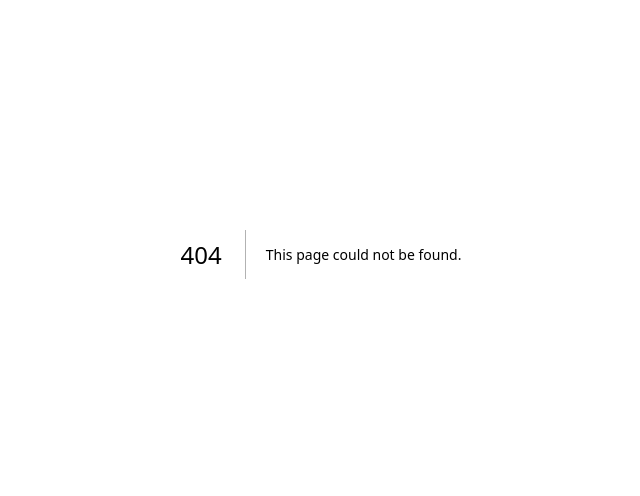
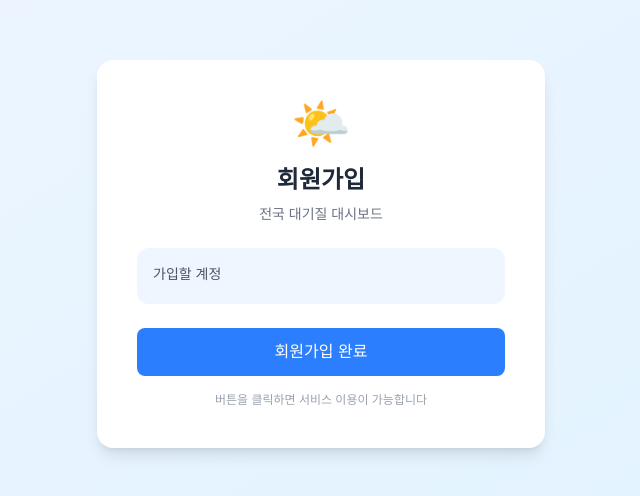
Before and after one commit to JinyongHyun/air-quality-dashboard, a Next.js app: page /register in a window 1280 px wide. Before the commit this address had no page. Shown: the part 146-642 px from the top of the page, without its empty margins (319-959 px from the left). Built offline with nearby package versions, Linux system fonts and the light colour scheme; no server answers.

Commit message:
feat: 신규 사용자 회원가입 페이지 추가 (DB에 없으면 /register로 이동)

```diff
--- /dev/null
+++ b/app/api/register/route.ts
@@ -0,0 +1,17 @@
+import { NextResponse } from 'next/server';
+import { auth } from '@/lib/auth';
+import db from '@/lib/db';
+
+export async function POST() {
+  const session = await auth();
+  if (!session?.user?.email) {
+    return NextResponse.json({ error: '로그인이 필요합니다.' }, { status: 401 });
+  }
+
+  await db.execute({
+    sql: `INSERT OR IGNORE INTO allowed_users (email) VALUES (?)`,
+    args: [session.user.email],
+  });
+
+  return NextResponse.json({ success: true });
+}
--- /dev/null
+++ b/app/register/page.tsx
@@ -0,0 +1,47 @@
+'use client';
+
+import { useSession } from 'next-auth/react';
+import { useRouter } from 'next/navigation';
+import { useState } from 'react';
+
+export default function RegisterPage() {
+  const { data: session } = useSession();
+  const router = useRouter();
+  const [loading, setLoading] = useState(false);
+
+  const handleRegister = async () => {
+    setLoading(true);
+    const res = await fetch('/api/register', { method: 'POST' });
+    if (res.ok) {
+      router.push('/dashboard');
+    } else {
+      setLoading(false);
+    }
+  };
+
+  return (
+    <div className="min-h-screen flex items-center justify-center bg-gradient-to-br from-blue-50 to-sky-100">
+      <div className="bg-white rounded-2xl shadow-lg p-10 w-full max-w-md text-center">
+        <div className="text-5xl mb-4">🌤️</div>
+        <h1 className="text-2xl font-bold text-gray-800 mb-2">회원가입</h1>
+        <p className="text-gray-500 mb-6 text-sm">전국 대기질 대시보드</p>
+
+        <div className="bg-blue-50 rounded-xl p-4 mb-6 text-left">
+          <p className="text-sm text-gray-600 mb-1">가입할 계정</p>
+          <p className="font-semibold text-gray-800">{session?.user?.name}</p>
+          <p className="text-sm text-gray-500">{session?.user?.email}</p>
+        </div>
+
+        <button
+          onClick={handleRegister}
+          disabled={loading}
+          className="w-full bg-blue-500 hover:bg-blue-600 disabled:bg-gray-300 text-white font-medium py-3 rounded-lg transition cursor-pointer"
+        >
+          {loading ? '가입 중...' : '회원가입 완료'}
+        </button>
+
+        <p className="mt-4 text-xs text-gray-400">버튼을 클릭하면 서비스 이용이 가능합니다</p>
+      </div>
+    </div>
+  );
+}
--- a/lib/auth.ts
+++ b/lib/auth.ts
@@ -1,6 +1,5 @@
 import NextAuth from 'next-auth';
 import Google from 'next-auth/providers/google';
-import db from './db';
 
 export const { handlers, signIn, signOut, auth } = NextAuth({
   providers: [
@@ -11,12 +10,7 @@ export const { handlers, signIn, signOut, auth } = NextAuth({
   ],
   callbacks: {
     async signIn({ user }) {
-      if (!user.email) return false;
-      await db.execute({
-        sql: `INSERT OR IGNORE INTO allowed_users (email) VALUES (?)`,
-        args: [user.email],
-      });
-      return true;
+      return !!user.email;
     },
     async session({ session }) {
       return session;
--- a/proxy.ts
+++ b/proxy.ts
@@ -1,17 +1,34 @@
 import { auth } from './lib/auth';
 import { NextResponse } from 'next/server';
+import { isAllowedUser } from './lib/db';
 
-export default auth((req) => {
+export default auth(async (req) => {
   const { pathname } = req.nextUrl;
 
   // 공개 경로는 통과
-  if (pathname.startsWith('/login') || pathname.startsWith('/api/auth') || pathname.startsWith('/api/init') || pathname.startsWith('/api/debug')) {
+  if (
+    pathname.startsWith('/login') ||
+    pathname.startsWith('/register') ||
+    pathname.startsWith('/api/auth') ||
+    pathname.startsWith('/api/init') ||
+    pathname.startsWith('/api/debug') ||
+    pathname.startsWith('/api/register')
+  ) {
     return NextResponse.next();
   }
 
-  // 로그인 안 된 경우 로그인 페이지로
+  // 로그인 안 된 경우
   if (!req.auth) {
     return NextResponse.redirect(new URL('/login', req.url));
+  }
+
+  // 로그인은 됐지만 DB에 없는 신규 사용자 → 회원가입 페이지
+  const email = req.auth.user?.email;
+  if (email) {
+    const allowed = await isAllowedUser(email);
+    if (!allowed) {
+      return NextResponse.redirect(new URL('/register', req.url));
+    }
   }
 
   return NextResponse.next();
```
